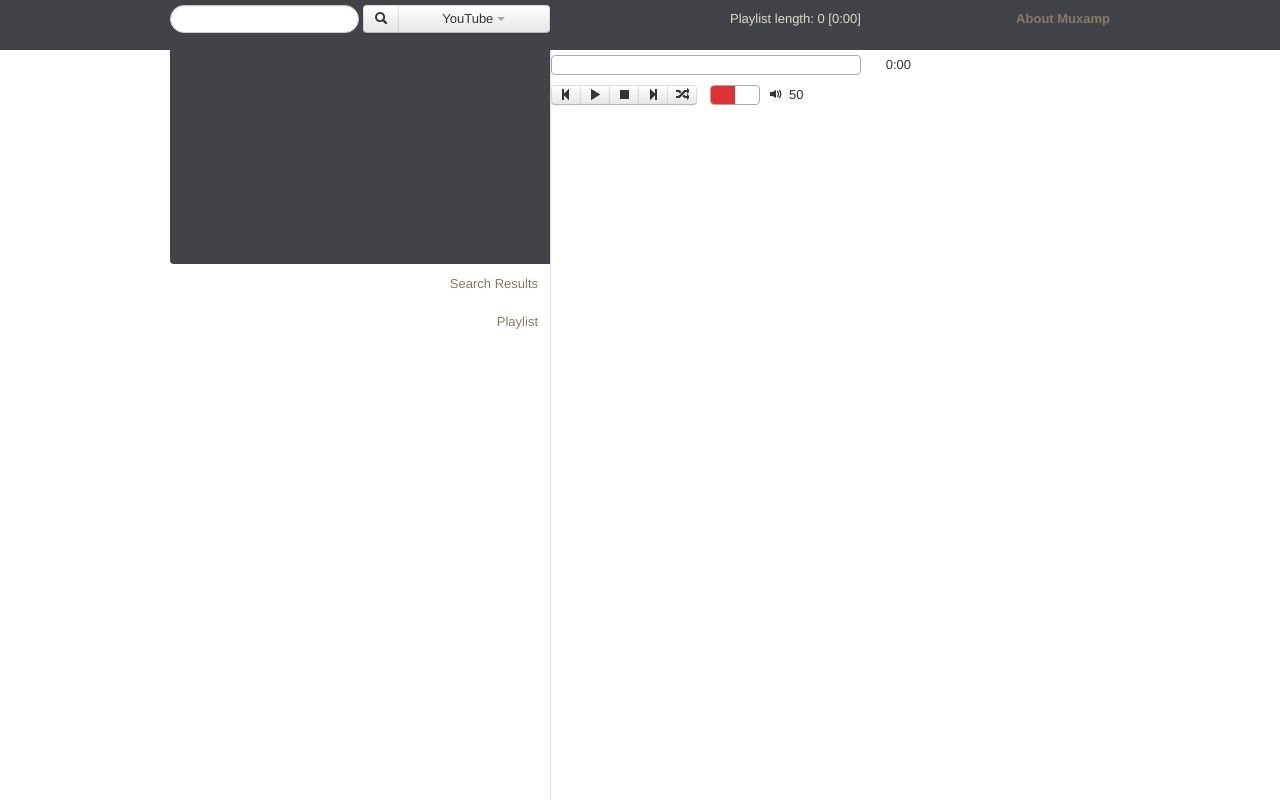
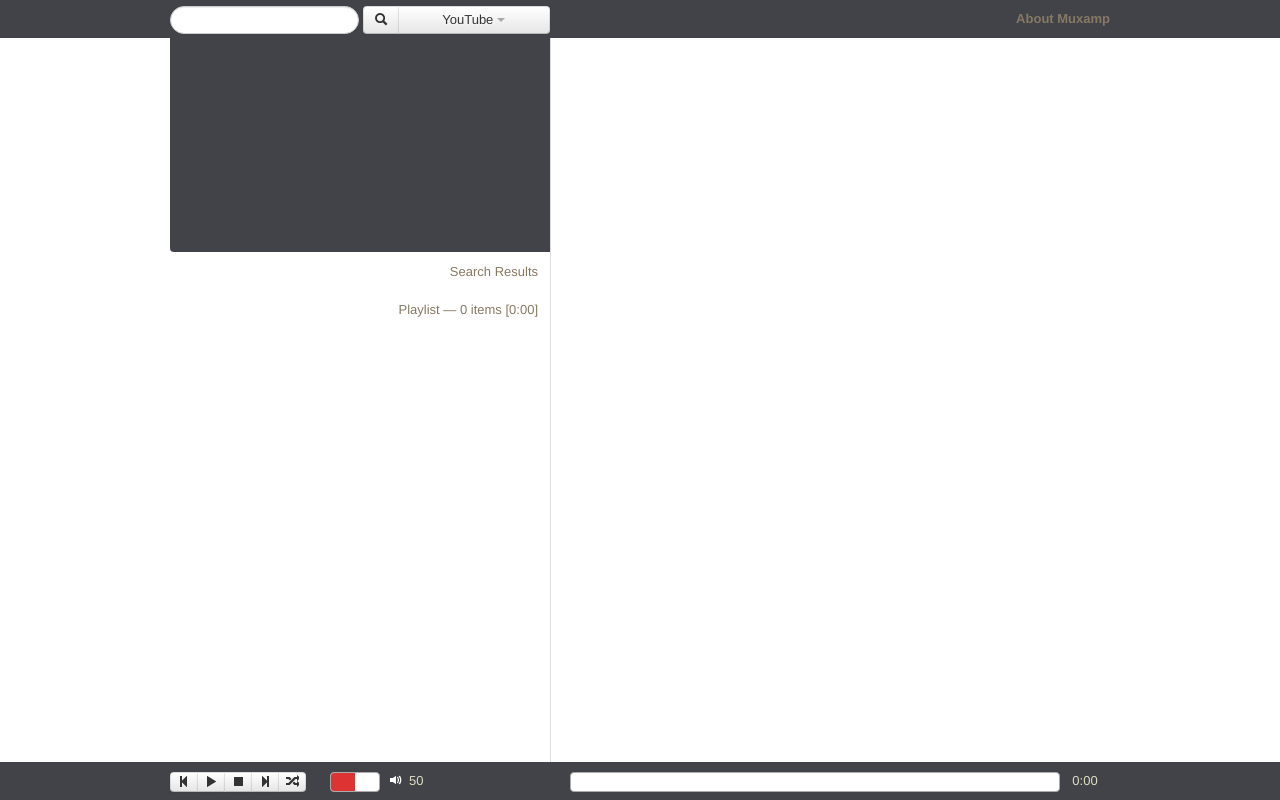
Before and after one commit to fruchtose/muxamp, a PHP site: page /public/playlist.html in a window 1280 px wide. Run offline with PHP 8.4, Linux system fonts and the light colour scheme.

Commit message:
[experimental] Moved control bar to bottom of window.

```diff
--- a/public/css/playlist.css
+++ b/public/css/playlist.css
@@ -24,16 +24,25 @@ img {
 	float: right;
 }
 #header {
+	top: 0;
+}
+#footer {
+	bottom: 0;
+}
+#header, #footer {
 	color: #DEDCC3;
 	background-color: #414349;
 	display: block;
-	height: 50px;
+	height: 38px;
 	width: 100%;
 	position: fixed;
-	top: 0;
 }
-#header-container {
+#header-container, #footer-container {
 	margin-top: 5px;
+}
+#header-container .row, #footer-container .row {
+	height: 28px;
+	line-height: 28px;
 }
 #search-form {
 }
@@ -72,11 +81,11 @@ a {
 	margin-left: 0;
 }
 #wrapper {
-	bottom: 0;
+	bottom: 38px;
 	left: 0;
     position: fixed;
     right: 0;
-    top: 50px;
+    top: 38px;
 }
 #tabs {
 	height: 100%;
@@ -91,6 +100,7 @@ a {
 }
 #tab-content {
 	height: 100%;
+	margin-bottom: 38px;
 }
 #main {
 	height: 100%;
@@ -135,11 +145,10 @@ a {
     width: 380px;
 }
 #controls {
-    float: left;
     z-index: 12;
 }
 #controls a.btn {
-    padding: 0 7px 0 7px;
+    padding: 0 6px 0 6px;
     top: 5px;
 }
 #right-side {
@@ -149,15 +158,11 @@ a {
     /*width: 400px;*/
 }
 #timebar-row {
-    width: 360px;
-}
-#timebar {
-    cursor: pointer;
-    float: left;
-    z-index: 11;
 }
 #time-elapsed {
     float: right;
+    text-align: center;
+    width: 50px;
 }
 #timebar-outer {
     -webkit-border-radius: 4px;
@@ -165,11 +170,12 @@ a {
     border-radius: 4px;
     background-color: #fff;
     border: solid #aaa 1px;
+    cursor: pointer;
     float: left;
     height: 18px;
     margin-top: 5px;
     overflow: hidden;
-    width: 308px;
+    width: 488px;
 }
 #timebar-inner {
     -webkit-border-top-right-radius: 1px;
@@ -185,8 +191,6 @@ a {
 }
 #volume {
     cursor: pointer;
-    float: left;
-    margin-left: 13px;
 }
 #volume-outer {
     -webkit-border-radius: 4px;
@@ -238,8 +242,6 @@ a {
 	width: 380px;
 }
 #video {
-	margin-left: auto;
-	margin-right: auto;
 }
 #side-content {
 	height: 100%;
@@ -364,11 +366,13 @@ li:hover .content {
 	vertical-align: top;
 }
 #track-information {
+	bottom: 0;
+	left: 0;
 	line-height: 28px;
+	position: absolute;
 }
-#footer {
-    bottom: 0;
-    position: absolute;
+#track-information .right-column {
+	padding-right: 12px;
 }
 span.slogan {
     font-style: italic;
--- a/public/js/playlist.js
+++ b/public/js/playlist.js
@@ -121,6 +121,7 @@ Playlist.prototype = {
         this.totalDuration += addedDuration;
         $('#playlist-duration').text(secondsToString(this.totalDuration));
         $(this.playlistDOM.parentTable).sortable('refresh');
+        this.updateTrackEnumeration();
     },
     clear: function() {
         if (!this.isEmpty()) {
@@ -137,6 +138,7 @@ Playlist.prototype = {
             $('#track-count').text(this.list.length.toString());
             this.totalDuration = 0;
             $('#playlist-duration').text(secondsToString(this.totalDuration));
+            this.updateTrackEnumeration();
         }
     },
     getVolume: function() {
@@ -341,6 +343,7 @@ Playlist.prototype = {
             $('#track-count').text(this.list.length.toString());
             this.totalDuration -= trackDuration;
             $('#playlist-duration').text(secondsToString(this.totalDuration));
+            this.updateTrackEnumeration();
         }
     },
     renumberTracks: function(startingIndex) {
@@ -475,8 +478,16 @@ Playlist.prototype = {
         if (options) {
             this.settings = $.extend({}, this.settings, options);
         }
+    },
+    updateTrackEnumeration: function() {
+        if (this.list.length == 1 && $("#multiple-tracks").text().length) {
+        	$("#multiple-tracks").empty();
+        }
+        else if (!$("#multiple-tracks").text().length) {
+        	$("#multiple-tracks").text("s");
+        }
     }
-}
+};
 var playlist = new Playlist(soundManager);
 $(document).ready(function() {
     var startPos;
--- a/public/playlist.html
+++ b/public/playlist.html
@@ -38,14 +38,9 @@
 		                    </ul>
 		                </div>
 		            </form>
-		            <div id="track-information" class="span5 offset2" >
-		                <span class="left-column">
-		                    Playlist length: <span id="track-count">0</span> [<span id="playlist-duration">0:00</span>]
-		                </span>
-		                <span class="right-column">
-		                    <a id="about-button" href onclick="return false;"><strong>About Muxamp</strong></a>
-		                </span>
-		            </div>
+		            <span class="right-column">
+		                <a id="about-button" href onclick="return false;"><strong>About Muxamp</strong></a>
+		            </span>
 	            </div>
             </div>
     	</div>
@@ -54,11 +49,13 @@
         		<div class="span12" style="height: 100%;">
 		        	<div id="tabs" class="tabbable tabs-left">
 		        		<ul id="tab-list" class="nav nav-tabs">
-		        			<li><div id="video-container">
-		                <div id="video"></div>
-		            </div></li>
+		        			<li>
+		        				<div id="video-container">
+					                <div id="video"></div>
+					            </div>
+		            		</li>
 		        			<li><a href="#tab1" data-toggle="tab">Search Results</a></li>
-		        			<li><a class="active" href="#tab2" data-toggle="tab">Playlist</a></li>
+		        			<li><a class="active" href="#tab2" data-toggle="tab">Playlist &mdash; <span id="track-count">0</span> item<span id="multiple-tracks">s</span> [<span id="playlist-duration">0:00</span>]</a></li>
 		        		</ul>
 		        		<div id="tab-content" class="tab-content">
 		        			<div id="tab1" class="tab-pane">
@@ -70,29 +67,6 @@
 		        			<div id="tab2" class="tab-pane active">
 				                <div id="side-content">
 				                    <div id="playlist-controls">
-				                        <div id="timebar-row" class="player-row">
-				                            <div id="timebar">
-				                                <div id="timebar-outer">
-				                                    <div id="timebar-inner"></div>
-				                                </div>
-				                            </div>
-				                            <div id="time-elapsed">0:00</div>
-				                        </div>
-				                        <div class="player-row left">
-				                            <div id="controls" class="btn-group">
-				                                <a href onclick="return false;" id="previous" class="btn"><i class="icon-step-backward"></i></a>
-				                                <a href onclick="return false;" id="play" class="btn"><i class="icon-play"></i></a>
-				                                <a href onclick="return false;" id="stop" class="btn"><i class="icon-stop"></i></a>
-				                                <a href onclick="return false;" id="next" class="btn"><i class="icon-step-forward"></i></a>
-				                                <a href onclick="return false;" id="shuffle" class="btn"><i class="icon-random"></i></a>
-				                            </div>
-				                            <div id="volume">
-				                                <div id="volume-outer">
-				                                    <div id="volume-inner"></div>
-				                                </div>
-				                            </div>
-				                            <div id="volume-amount"><i id="volume-symbol" class="icon-volume-up"></i><span id="volume-number">50</span></div>
-				                        </div>
 				                    </div>
 				                    <div id="playlist-view">
 				                        <ol id="tracks"></ol>
@@ -103,6 +77,31 @@
 					</div>
 				</div>
 			</div>
+        </div>
+        <div id="footer">
+        	<div id="footer-container" class="container">
+        		<div class="row">
+                    <div id="controls" class="span2 btn-group">
+                        <a href onclick="return false;" id="previous" class="btn"><i class="icon-step-backward"></i></a>
+                        <a href onclick="return false;" id="play" class="btn"><i class="icon-play"></i></a>
+                        <a href onclick="return false;" id="stop" class="btn"><i class="icon-stop"></i></a>
+                        <a href onclick="return false;" id="next" class="btn"><i class="icon-step-forward"></i></a>
+                        <a href onclick="return false;" id="shuffle" class="btn"><i class="icon-random"></i></a>
+                    </div>
+                    <div id="volume" class="span2">
+                        <div id="volume-outer">
+                            <div id="volume-inner"></div>
+                        </div>
+                        <div id="volume-amount"><i id="volume-symbol" class="icon-volume-up icon-white"></i><span id="volume-number">50</span></div>
+                    </div>
+                	<div id="timebar-row" class="span7 offset1">
+                        <div id="timebar-outer">
+                            <div id="timebar-inner"></div>
+                        </div>
+                        <div id="time-elapsed">0:00</div>
+                    </div>
+                </div>
+        	</div>
         </div>
         <div id="about" class="modal hide">
             <div class="modal-header">
```
